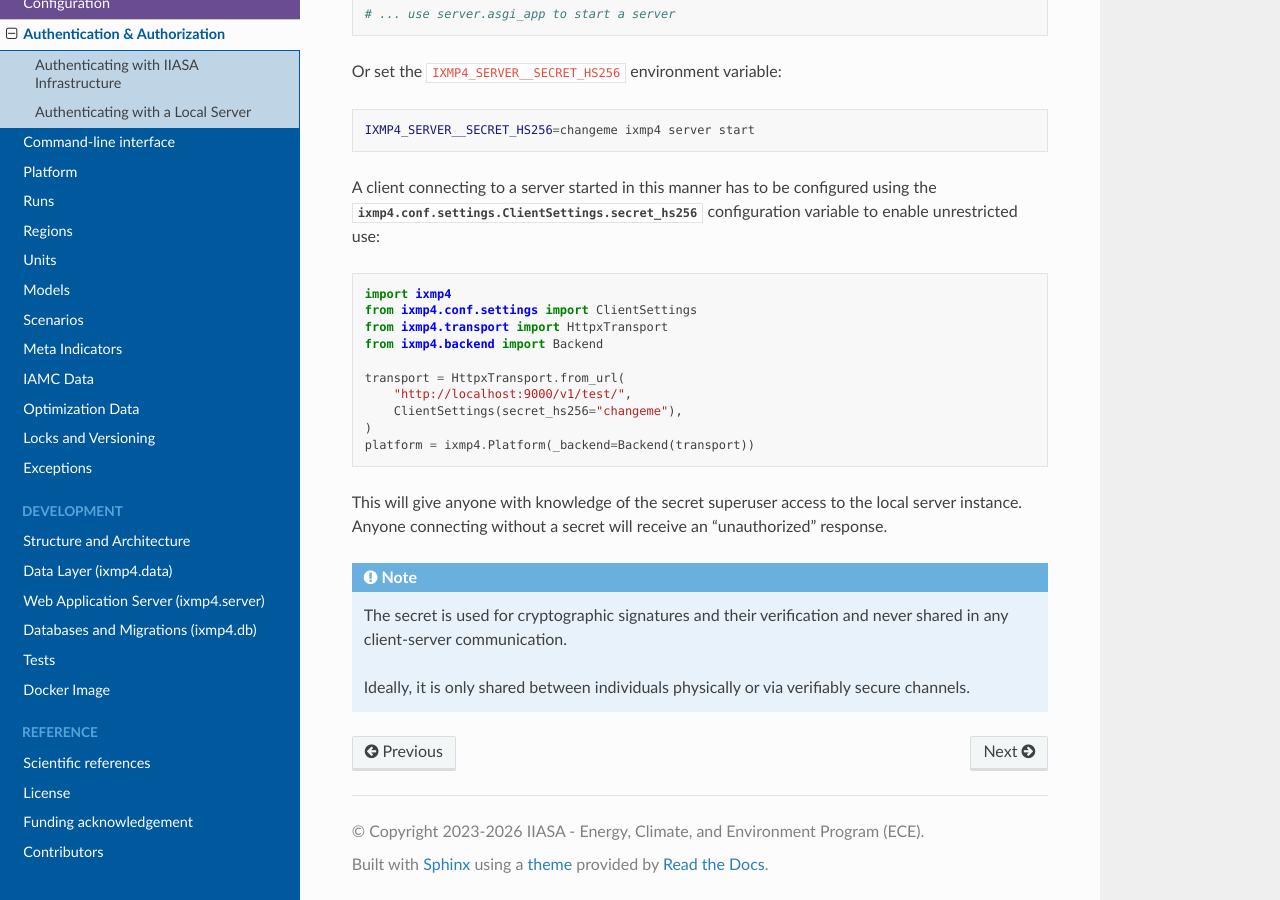
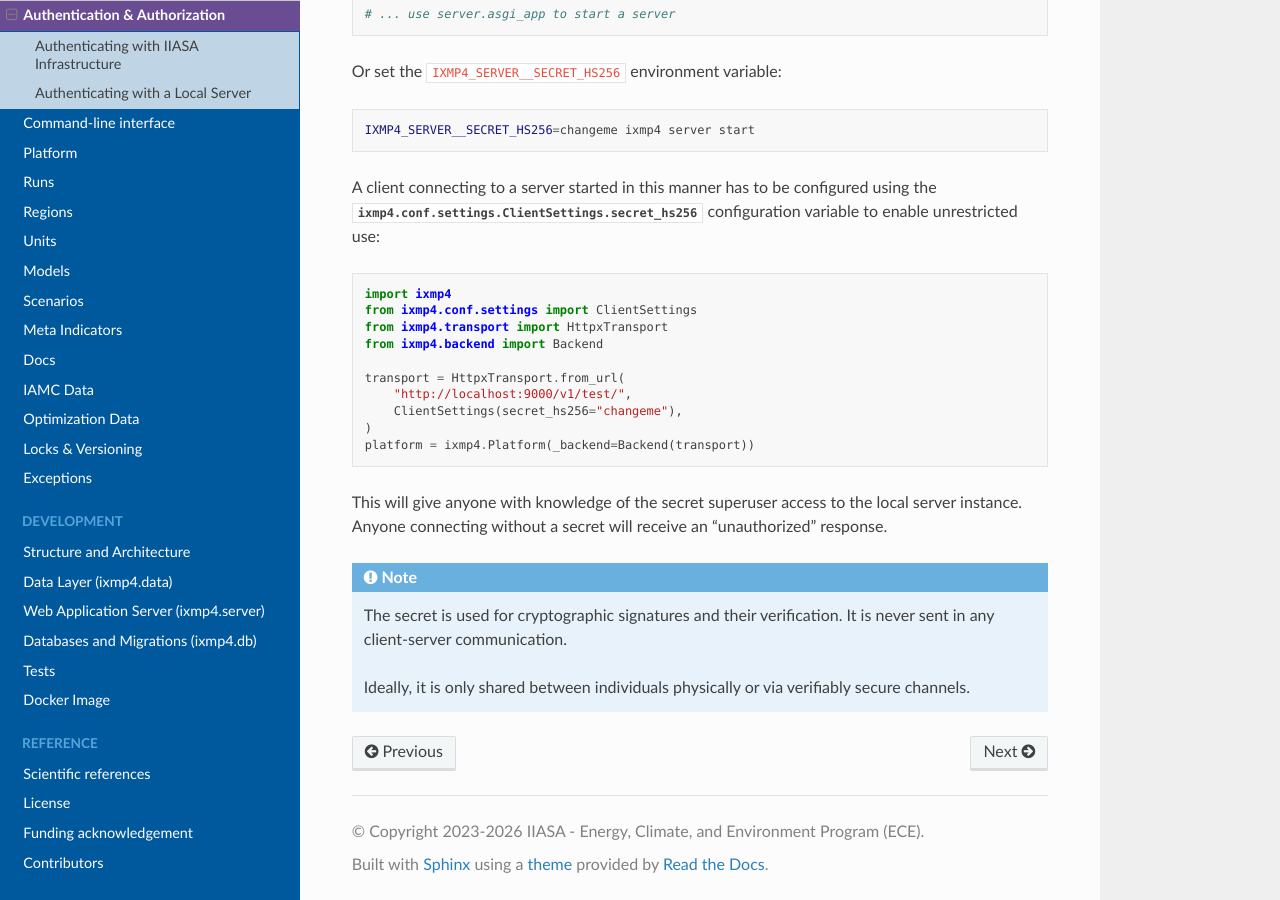
Before and after one commit to iiasa/ixmp4, a Sphinx documentation site: the page built from doc/source/auth.rst, in a window 1280 px wide and 900 px high, scrolled down 1435 px. Built offline with Sphinx 7.4.7 and the Read the Docs theme 3.1.0, drawn with Linux system fonts in a browser that asks for light colours.

Commit message:
touchups

```diff
--- a/doc/source/auth.rst
+++ b/doc/source/auth.rst
@@ -102,8 +102,8 @@ to the local server instance.
 Anyone connecting without a secret will receive an "unauthorized" response.
 
 .. note::
-    The secret is used for cryptographic signatures and their verification
-    and never shared in any client-server communication.
+    The secret is used for cryptographic signatures and their verification.
+    It is never sent in any client-server communication.
 
     Ideally, it is only shared between individuals physically or via
     verifiably secure channels.
--- a/doc/source/index.rst
+++ b/doc/source/index.rst
@@ -42,7 +42,9 @@ in the domain of integrated assessment of climate change and energy systems mode
    core/unit
    core/model
    core/scenario
+
    core/meta
+   core/docs
 
    core/iamc
    core/optimization
--- a/doc/source/locks-and-versioning.rst
+++ b/doc/source/locks-and-versioning.rst
@@ -1,5 +1,5 @@
-Locks and Versioning
-====================
+Locks & Versioning
+==================
 
 To ensure changes to platform data are properly recorded,
 ixmp4 has a data versioning mechanism in place on PostgreSQL
@@ -16,7 +16,7 @@ Locking Runs
 To acquire the lock on a :class:`~ixmp4.core.run.Run`,
 the :meth:`~ixmp4.core.run.Run.transact` context manager may be used.
 
-.. autofunc:: ixmp4.core.run.Run.transact
+.. automethod:: ixmp4.core.run.Run.transact
 
 .. code:: python
 
```
Also changed, not shown: 1 other file.
